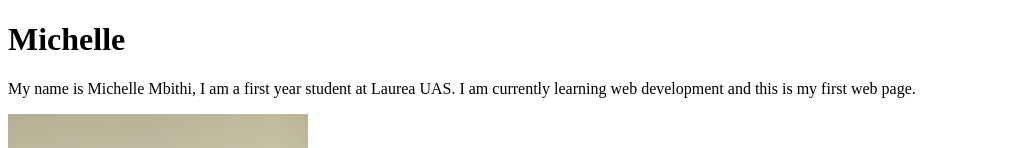
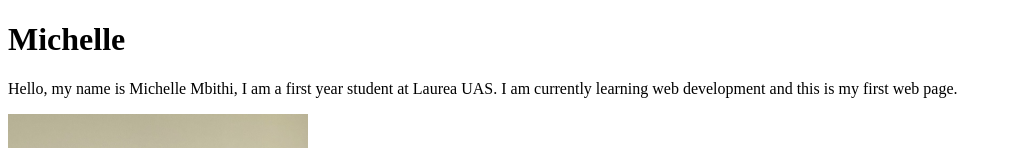
Before and after one commit to MichelleMbithi/website_dev_course_autumn_2026, a plain HTML site: page workshop 1/index.html in a window 1280 px wide. Shown: the top 148 px of the page, without its empty margins (0-1012 px from the left). Drawn offline with Linux system fonts and the light colour scheme.

Commit message:
update workshop 1

```diff
--- a/workshop 1/index.html
+++ b/workshop 1/index.html
@@ -3,11 +3,11 @@
 <head>
     <meta charset="UTF-8">
     <meta name="viewport" content="width=device-width, initial-scale=1.0">
-    <title>My first HTML page</title>
+    <title>Michelle's site</title>
 </head>
 <body>
     <h1>Michelle</h1>
-        <p>My name is Michelle Mbithi, I am a first year student at Laurea UAS. I am currently learning web development and this is my first web page.</p>
+        <p>Hello, my name is Michelle Mbithi, I am a first year student at Laurea UAS. I am currently learning web development and this is my first web page.</p>
         <img src="myphoto.jpg" alt="A photograph of me" width="300">
 
 <h2>My Hobbies</h2>
```
